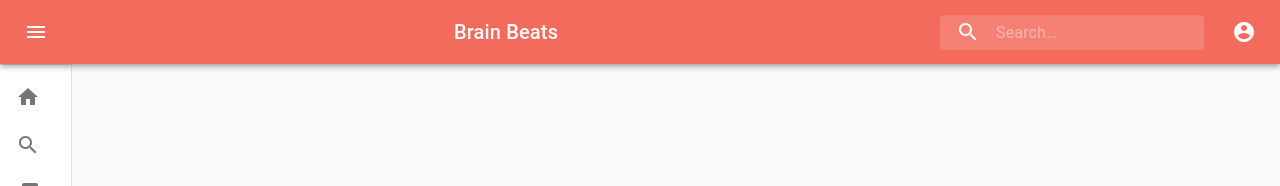
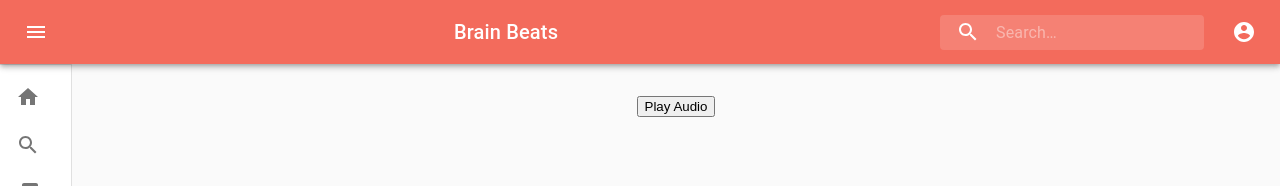
Before and after one commit to BrainBeatsUCF/brainbeats-web, a React (Create React App) app: page / in a window 1280 px wide. Shown: the top 186 px of the page. Built offline with nearby package versions, Linux system fonts and the light colour scheme.

Commit message:
Got sound to play with a button, next up is getting a component for it

```diff
--- /dev/null
+++ b/src/components/AudioPlayer.tsx
@@ -0,0 +1,22 @@
+import React from 'react'
+
+export default class AudioPlayer extends React.Component {
+  playAudio() {
+    let audioPlayer = document.getElementById("audio-element");
+
+    (audioPlayer as HTMLAudioElement).play()
+  }
+
+  render() {
+    return (
+      <div>
+        <button onClick={this.playAudio}>
+          <span>Play Audio</span>
+        </button>
+        <audio id="audio-element">
+          <source src="https://api.coderrocketfuel.com/assets/pomodoro-times-up.mp3"></source>
+        </audio>
+      </div>
+    )
+  }
+}
--- a/src/components/Home.tsx
+++ b/src/components/Home.tsx
@@ -1,10 +1,12 @@
 import React from 'react';
 import CssBaseline from '@material-ui/core/CssBaseline';
+import AudioPlayer from './AudioPlayer';
 
 export default function HomePage() {
   return (
     <React.Fragment>
       <CssBaseline />
+      <AudioPlayer></AudioPlayer>
     </React.Fragment>
   );
 }
```
